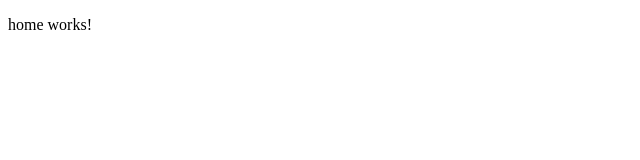
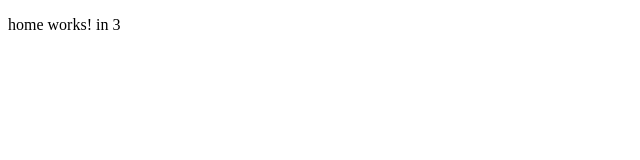
Before and after one commit to gabo-01/LanCyC, an Angular app: page /Home in a window 1280 px wide. Shown: the top 160 px of the page, without its empty margins (0-640 px from the left). Built offline with nearby package versions, Linux system fonts and the light colour scheme.

Commit message:
home modification

```diff
--- a/src/app/components/home/home.component.html
+++ b/src/app/components/home/home.component.html
@@ -1 +1 @@
-<p>home works!</p>
+<p>home works! in 3</p>
```
